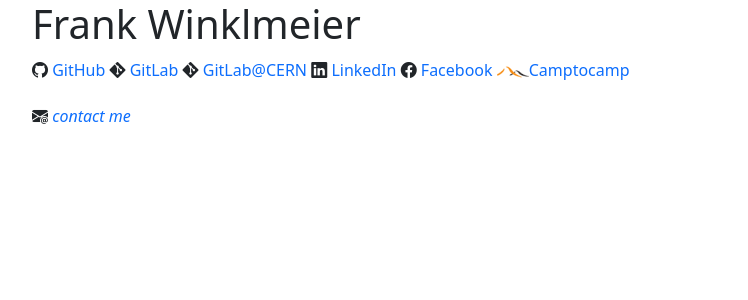
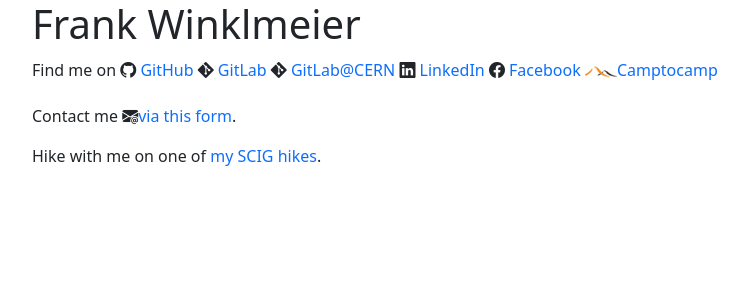
Before and after one commit to fwinkl/fwinkl.github.io, a Jekyll site: the page built from index.md, in a window 1280 px wide. Shown: the top 300 px of the page, without its empty margins (240-988 px from the left). Built offline with Jekyll 4.4.1, drawn with Linux system fonts in a browser that asks for light colours.

Commit message:
Main page links

```diff
--- a/index.md
+++ b/index.md
@@ -4,12 +4,13 @@ layout: default
 
 <h1>Frank Winklmeier</h1>
 
-<i class="bi bi-github"></i> <a href="https://github.com/fwinkl/">GitHub</a>
+Find me on <i class="bi bi-github"></i> <a href="https://github.com/fwinkl/">GitHub</a>
 <i class="bi bi-git"></i> <a href="https://gitlab.com/fwinkl">GitLab</a>
 <i class="bi bi-git"></i> <a href="https://gitlab.cern.ch/fwinkl">GitLab@CERN</a>
 <i class="bi bi-linkedin"></i> <a href="https://www.linkedin.com/in/frank-winklmeier/">LinkedIn</a>
 <i class="bi bi-facebook"></i> <a href="https://www.facebook.com/frank.winklmeier">Facebook</a>
 <img src="assets/img/c2c.png"><a href="https://www.camptocamp.org/profiles/293592">Camptocamp</a>
 
-<i class="bi bi-envelope-at-fill"> <a href="https://docs.google.com/forms/d/e/1FAIpQLSfasH9VZ-Cz2JcJJTi6ySBWA9svBbFyOhXmJDXpvxHWih-yiA/viewform?usp=sf_link">contact
-me</a>
+Contact me <i class="bi bi-envelope-at-fill"></i><a href="https://docs.google.com/forms/d/e/1FAIpQLSfasH9VZ-Cz2JcJJTi6ySBWA9svBbFyOhXmJDXpvxHWih-yiA/viewform?usp=sf_link">via this form</a>.
+
+Hike with me on one of <a href="/scig">my SCIG hikes</a>.
```
